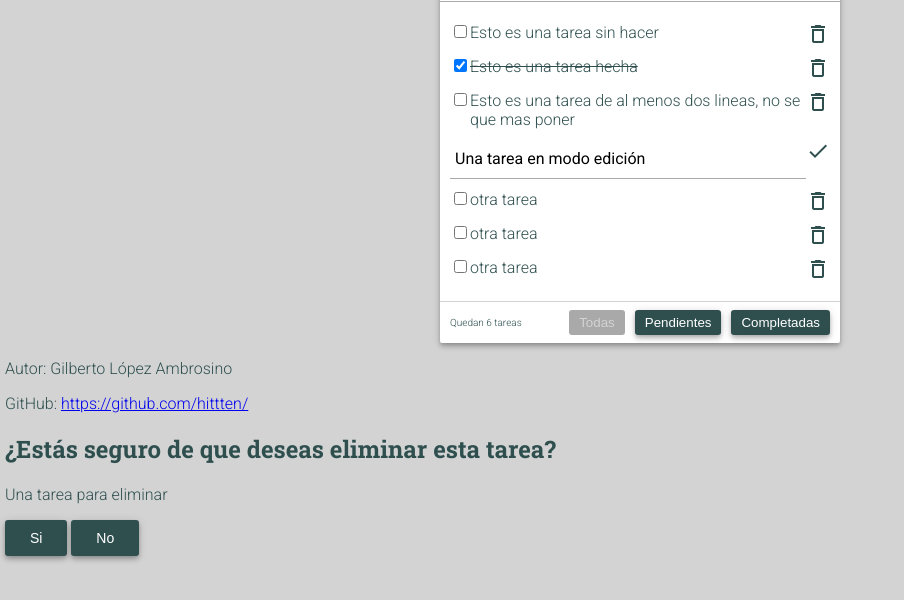
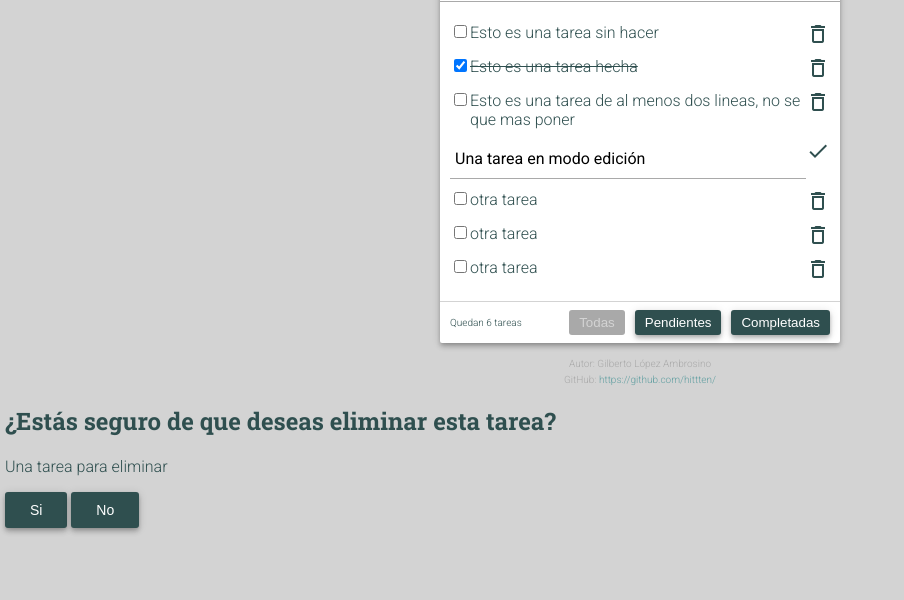
Before and after one commit to hittten/task-manager, a website built with webpack: page src/index.html in a window 1280 px wide. Shown: the part 134-734 px from the top of the page, without its empty margins (0-904 px from the left). Built offline with nearby package versions, Linux system fonts and the light colour scheme.

Commit message:
footer styles

```diff
--- a/src/styles.css
+++ b/src/styles.css
@@ -137,3 +137,24 @@ main div.info div {
   align-items: center;
   grid-gap: 10px;
 }
+
+/* Footer */
+footer {
+  margin-top: 15px;
+}
+
+footer p {
+  margin: 5px 0;
+  color: darkgrey;
+  font-size: 10px;
+  text-align: center;
+}
+
+footer p a {
+  color: cadetblue;
+  text-decoration: none;
+}
+
+footer p a:hover {
+  text-decoration: underline;
+}
```
